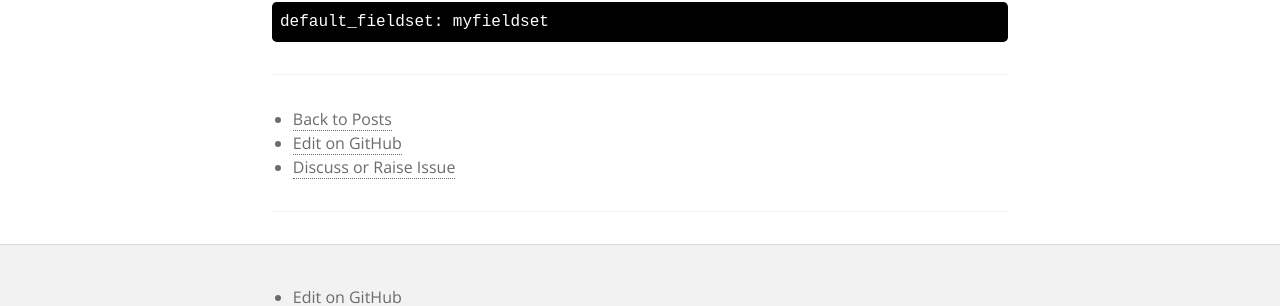
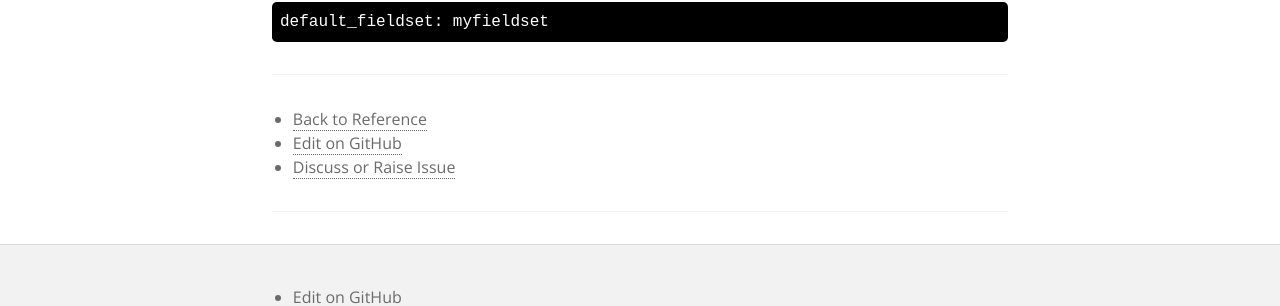
Before and after one commit to yankeebobo/statamicthemes.github.io, a Jekyll site: the page built from _reference/2014-08-21-set-a-global-fieldset.md, in a window 1280 px wide. Shown: the part 281-587 px from the top of the page. Built offline with Jekyll 4.4.1, drawn with Linux system fonts in a browser that asks for light colours; comment, search, counter and statistics services are not loaded.

Commit message:
Set the back link for all posts.

```diff
--- a/_layouts/post.html
+++ b/_layouts/post.html
@@ -27,7 +27,7 @@ layout: default
 
   <footer class="article__footer">
     <ul>
-      <li><a href="#" class="link-highlight">Back to Posts</a></li>
+      <li><a href="/{{ page.collection }}" class="link-highlight">Back to {{ page.collection | capitalize }}</a></li>
       {% if page.preview_link %}
       <li><a href="{{ page.preview_link }}" class="link-highlight">Preview</a></li>
       {% endif %}
```
